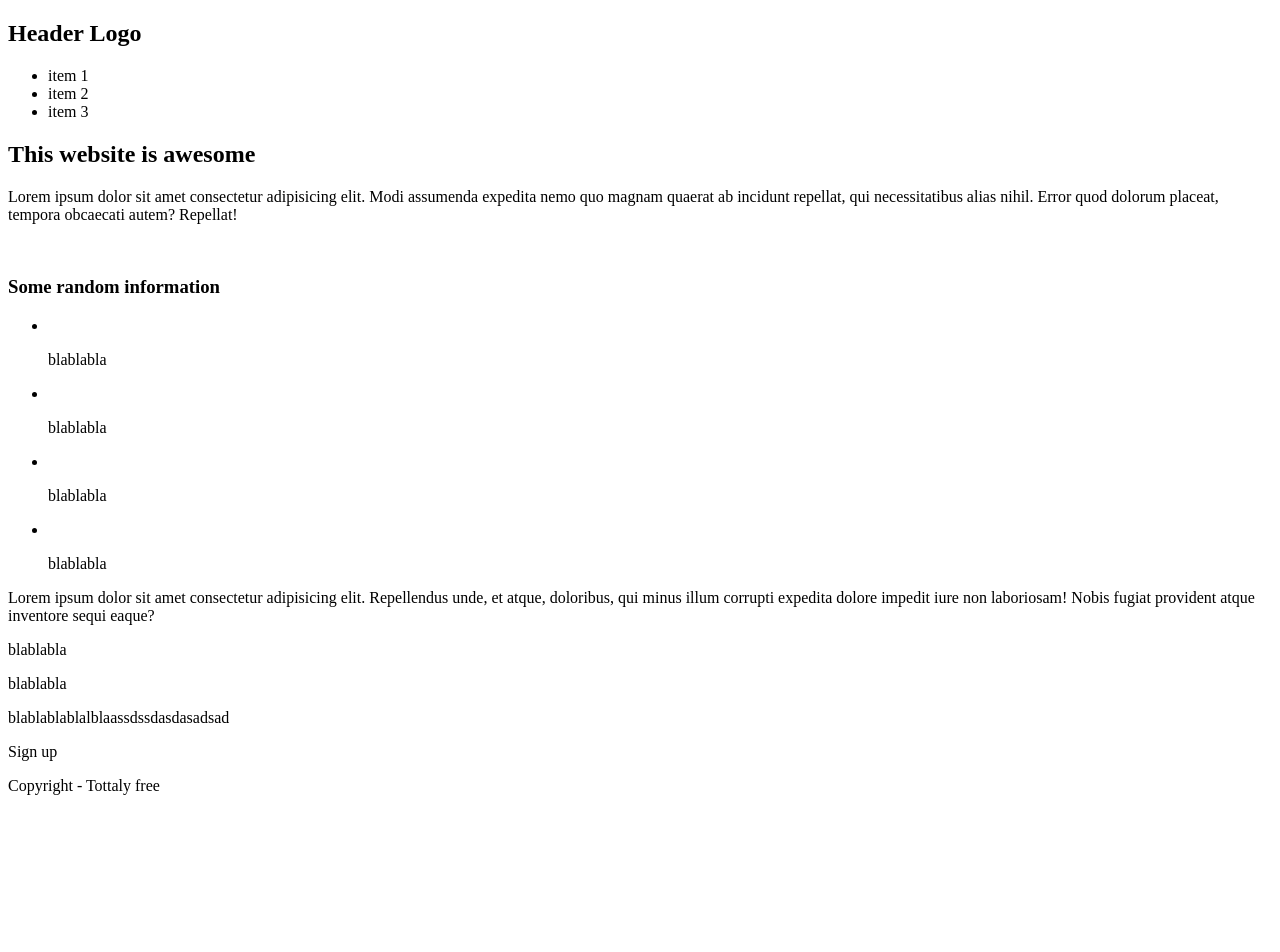
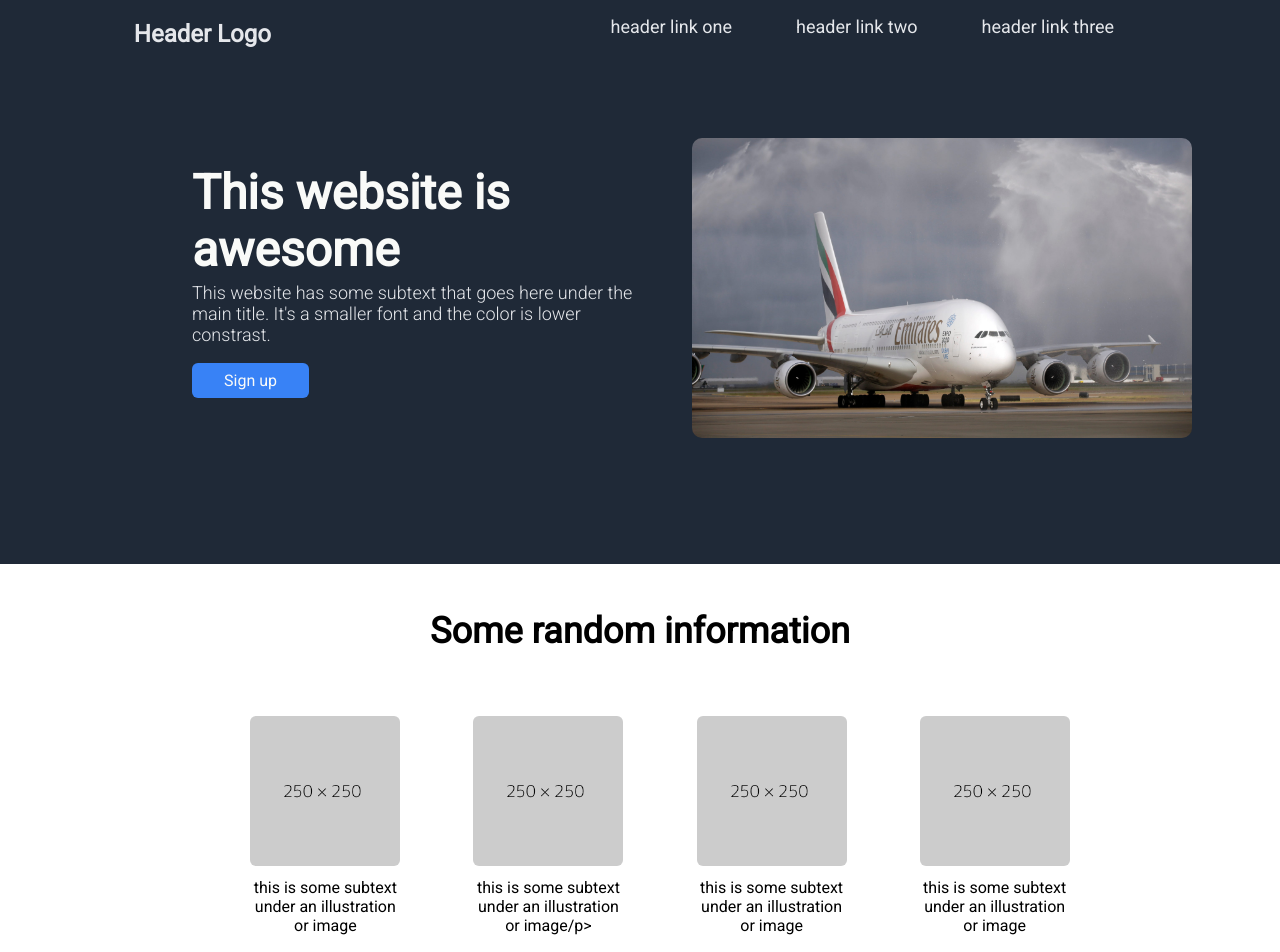
Before and after one commit to kaiohnr/PROJECT-LANDING-PAGE, a plain HTML site: page index.html in a window 1280 px wide. Shown: the top 952 px of the page. Before the commit the page ends 811 px from the top, so only its background shows below. Drawn offline with Linux system fonts and the light colour scheme.

Commit message:
added informations

```diff
--- a/index.html
+++ b/index.html
@@ -5,62 +5,77 @@
     <meta http-equiv="X-UA-Compatible" content="IE=edge" />
     <meta name="viewport" content="width=device-width, initial-scale=1.0" />
     <title>Document</title>
-    <link rel="stylesheet" href="style.css">
+    <link rel="preconnect" href="https://fonts.googleapis.com" />
+    <link rel="preconnect" href="https://fonts.gstatic.com" crossorigin />
+    <link
+      href="https://fonts.googleapis.com/css2?family=Roboto:wght@100;300;400&display=swap"
+      rel="stylesheet"
+    />
+    <link rel="stylesheet" href="style.css" />
   </head>
   <body>
-    <section>
-      <div>
+    <section id="first-section">
+      <header>
         <h1>Header Logo</h1>
         <ul>
-          <li>item 1</li>
-          <li>item 2</li>
-          <li>item 3</li>
+          <li>header link one</li>
+          <li>header link two</li>
+          <li>header link three</li>
+        </ul>
+      </header>
+      <div id="awesome-website">
+        <p id="main-text">
+          This website is <br />
+          awesome
+        </p>
+        <p id="secondary-text">
+          This website has some subtext that goes here under the <br />
+          main title. It's a smaller font and the color is lower <br />
+          constrast.
+        </p>
+        <a id="sign-btn" href="">Sign up</a>
+        <img id="a380-img" src="/images/a380.jpg" alt="" />
+      </div>
+    </section>
+    <section id="secondary-section">
+      <h2>Some random information</h3>
+      <ul>
+        <li>
+          <img class="img-example" src="images/img-example.png" alt="" />
+          <p>this is some subtext <br> under an illustration <br> or image</p>
+        </li>
+
+        <li>
+          <img class="img-example" src="images/img-example.png" alt="" />
+          <p>this is some subtext <br> under an illustration <br> or image/p>
+        </li>
+
+        <li>
+          <img class="img-example" src="images/img-example.png" alt="" />
+          <p>this is some subtext <br> under an illustration <br> or image</p>
+        </li>
+
+        <li>
+          <img class="img-example" src="images/img-example.png" alt="" />
+          <p>this is some subtext <br> under an illustration <br> or image</p>
+        </li>
+      </ul>
+    </section>
+    <section id="third-section">
+      <p id="quote">
+        “Everybody is a genius. <br>
+        But if you judge a fish by its ability to climb a tree, <br>
+       it will live its whole life believing that it is stupid.”
+      </p>
+      <p id="albert"> - Albert Einstein</p>
+    </section>
+    <section id="fourth-section">
+      <div id="blue-div">
+        <ul>
+          <li><p>Call to action! It's time!</p></li>
+          <li><p>Sign up for our product by clicking that buttom right over there!</p></li>
         </ul>
       </div>
-      <div>
-        <h2>This website is awesome</h2>
-        <p>
-          Lorem ipsum dolor sit amet consectetur adipisicing elit. Modi
-          assumenda expedita nemo quo magnam quaerat ab incidunt repellat, qui
-          necessitatibus alias nihil. Error quod dolorum placeat, tempora
-          obcaecati autem? Repellat!
-        </p>
-        <img src="" alt="" />
-      </div>
     </section>
-    <section>
-      <h3>Some random information</h3>
-      <ul>
-        <li><img src="" alt="" /></li>
-        <p>blablabla</p>
-        <li><img src="" alt="" /></li>
-        <p>blablabla</p>
-        <li><img src="" alt="" /></li>
-        <p>blablabla</p>
-        <li><img src="" alt="" /></li>
-        <p>blablabla</p>
-      </ul>
-    </section>
-    <section>
-      <p>
-        Lorem ipsum dolor sit amet consectetur adipisicing elit. Repellendus
-        unde, et atque, doloribus, qui minus illum corrupti expedita dolore
-        impedit iure non laboriosam! Nobis fugiat provident atque inventore
-        sequi eaque?
-      </p>
-      <p>
-        blablabla
-      </p>
-    </section>
-    <section>
-      <div>
-        <p>blablabla</p>
-        <p>blablablablalblaassdssdasdasadsad</p>
-        <p>Sign up</p>
-      </div>
-    </section>
-    <footer>
-      <p>Copyright - Tottaly free</p>
-    </footer>
   </body>
 </html>
--- a/style.css
+++ b/style.css
@@ -0,0 +1,148 @@
+html,
+body {
+  max-width: 100%;
+  overflow-x: hidden;
+}
+
+body {
+  padding: 0;
+  margin: 0;
+}
+
+#first-section {
+  background-color: #1f2937;
+}
+
+header {
+  font-family: 'Roboto', sans-serif;
+  display: flex;
+  justify-content: space-around;
+}
+
+header h1 {
+  font-size: 24px;
+  color: #e5e7eb;
+}
+
+header ul {
+  display: flex;
+  list-style: none;
+}
+
+header li {
+  margin: 0 2rem;
+  font-size: 18px;
+  color: #e5e7eb;
+}
+
+#awesome-website {
+  margin: 6rem 12rem;
+  height: 400px;
+}
+
+#main-text {
+  font-size: 48px;
+  font-family: 'Roboto', sans-serif;
+  color: #f9faf8;
+  font-weight: bolder;
+  margin-bottom: 0;
+}
+
+#secondary-text {
+  font-size: 18px;
+  color: #e5e7eb;
+  font-family: 'Roboto', sans-serif;
+  margin-top: 4px;
+  font-weight: 300;
+}
+
+#sign-btn {
+  font-family: 'Roboto', sans-serif;
+  background-color: #3882f6;
+  color: #f9faf8;
+  padding: 0.5rem 2rem;
+  border-radius: 6px;
+  text-decoration: none;
+  display: block;
+  width: max-content;
+}
+
+#a380-img {
+  height: 300px;
+  width: 500px;
+  position: relative;
+  left: 500px;
+  bottom: 260px;
+  border-radius: 10px;
+}
+
+#secondary-section {
+  text-align: center;
+  margin-top: -50px;
+}
+
+#secondary-section h2 {
+  font-family: 'Roboto', sans-serif;
+  font-size: 36px;
+  font-weight: bold;
+  margin: 0;
+}
+
+#secondary-section ul {
+  list-style: none;
+  display: flex;
+  justify-content: center;
+  margin: 4rem;
+}
+
+#secondary-section li {
+  margin: 0 2rem;
+  font-family: 'Roboto', sans-serif;
+}
+
+#secondary-section li p {
+  margin: 0.5rem;
+}
+
+.img-example {
+  height: 150px;
+  width: 150px;
+  border-radius: 6px;
+}
+
+#third-section {
+  padding: 2rem;
+  text-align: center;
+  background-color: #e5e7eb;
+}
+
+#quote {
+  font-size: 36px;
+  font-style: italic;
+  font-family: 'Roboto', sans-serif;
+  color: #1f2937;
+}
+
+#albert {
+  font-family: 'Roboto', sans-serif;
+  position: relative;
+  left: 250px;
+  top: 40px;
+  font-size: 22px;
+  font-weight: bold;
+}
+
+#blue-div {
+  margin: 4rem auto;
+  background-color: #3882f6;
+  height: 6rem;
+  width: 40rem;
+}
+
+#blue-div ul {
+
+}
+
+#blue-div ul li {
+
+}
```
Also changed, not shown: images/a380.jpg (added), images/img-example.png (added).
